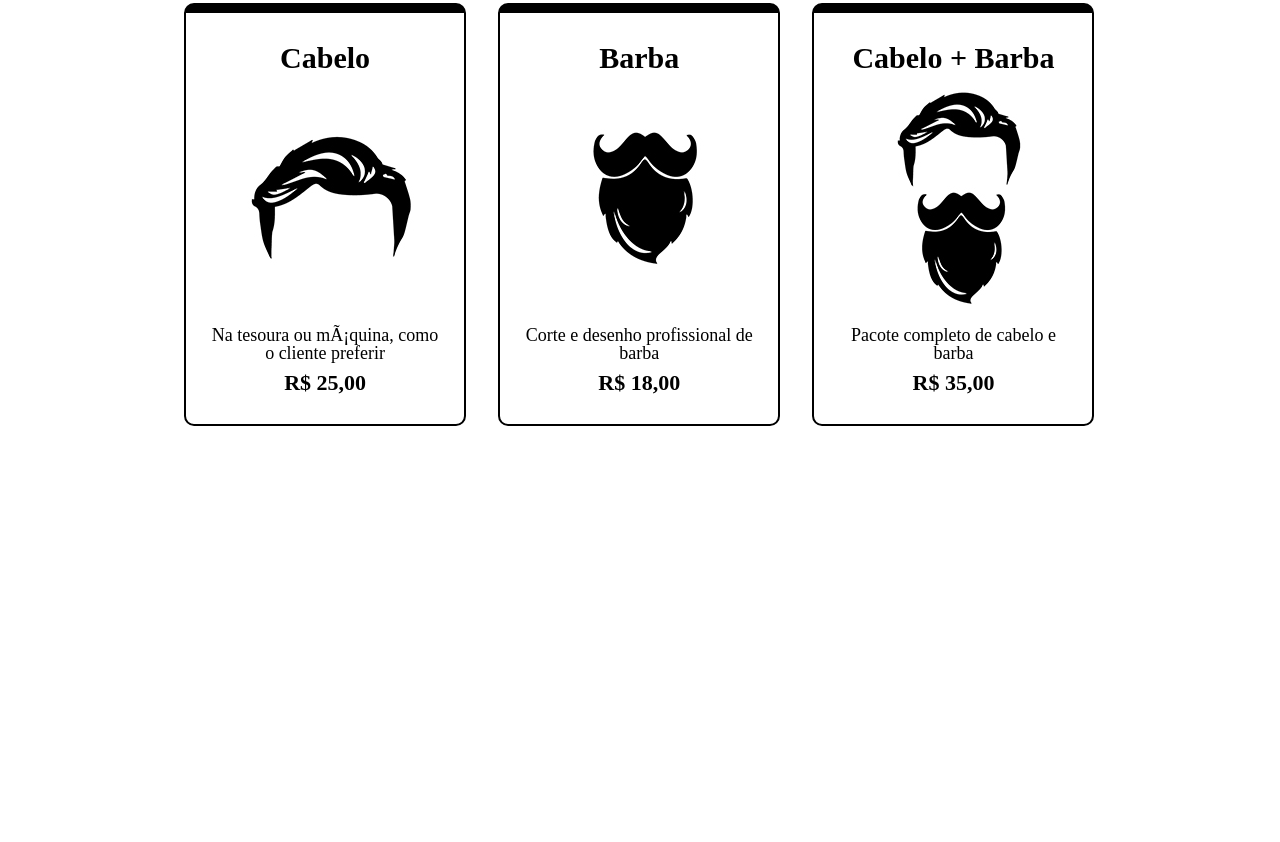
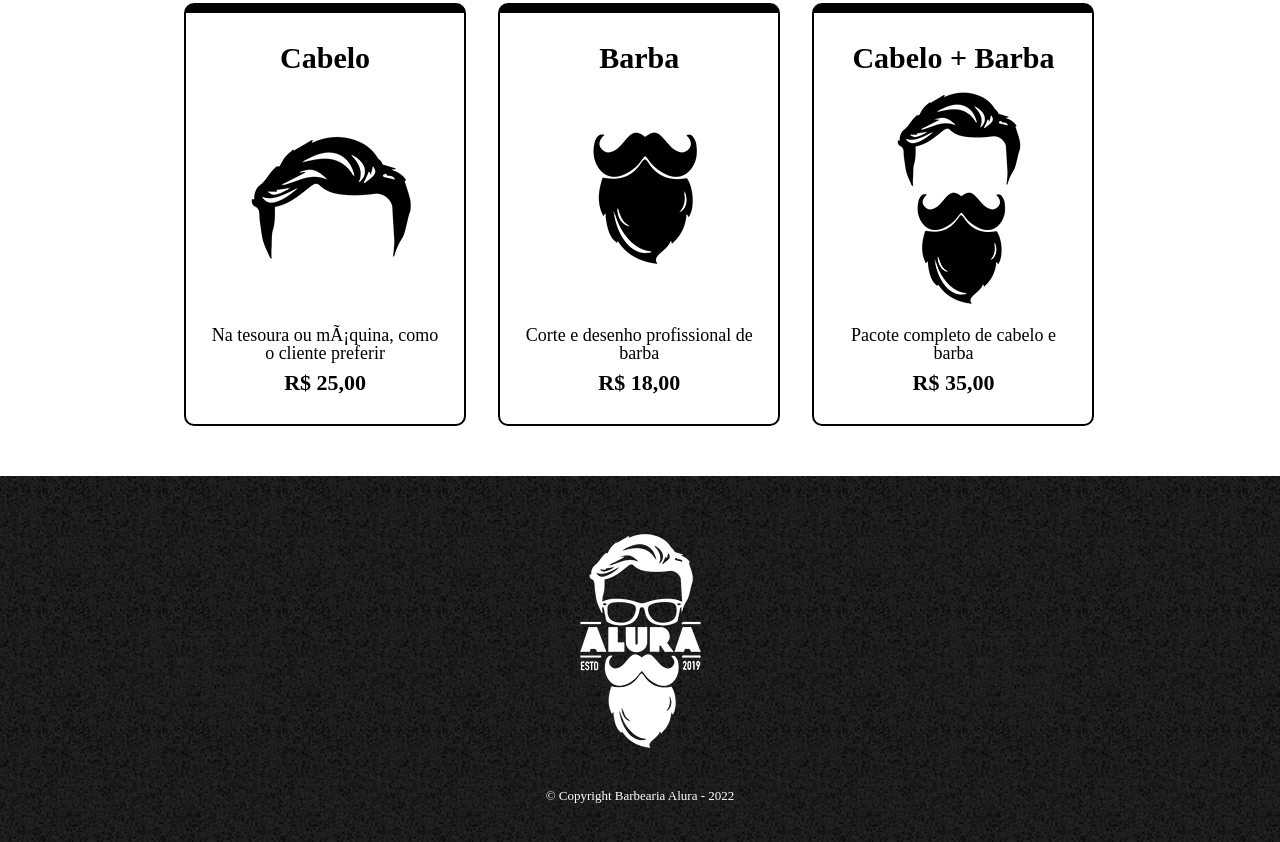
Before and after one commit to aronricardo93/Barbearia-Alura, a plain HTML site: page produtos.html in a window 1280 px wide. Shown: the part 340-1182 px from the top of the page. Before the commit the page ends 816 px from the top, so only its background shows below. Drawn offline with Linux system fonts and the light colour scheme.

Commit message:
footer adicionado

```diff
--- a/produtos.html
+++ b/produtos.html
@@ -43,5 +43,10 @@
                 </li>
             </ul>
         </main>
+
+        <footer>
+            <img alt="logo-branco" src="assets/logo-branco.png">
+            <p class="copyright">&copy; Copyright Barbearia Alura - 2022</p>
+        </footer>
     </body>
 </html>
--- a/style/produtos.css
+++ b/style/produtos.css
@@ -80,3 +80,15 @@ nav a:hover{
     font-weight: bold;
     margin-top: 10px;
 }
+
+footer{
+    text-align: center;
+    background-image: url("../assets/bg.jpg");
+    padding: 40px 0;
+}
+
+.copyright{
+    color: #FFFFFF;
+    font-size: 13px;
+    margin-top: 20px;
+}
```
